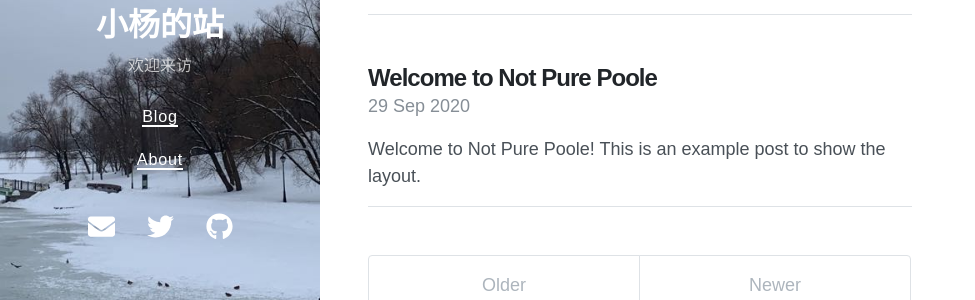
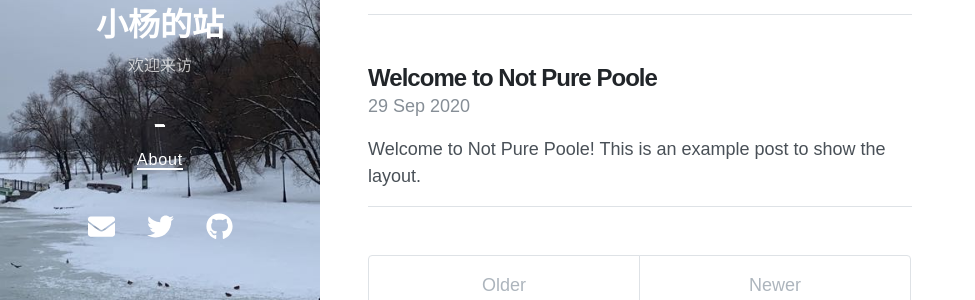
Before and after one commit to Yeither/Yeither.github.io, a Jekyll site: the page built from index.html, in a window 1280 px wide. Shown: the part 373-673 px from the top of the page, without its empty margins (0-975 px from the left). Built offline with Jekyll 4.4.1, drawn with Linux system fonts in a browser that asks for light colours; nearby versions of some CDN libraries; the list of posts is cut into pages by our own code.

Commit message:
Update navigation.yml

```diff
--- a/_data/navigation.yml
+++ b/_data/navigation.yml
@@ -1,4 +1,4 @@
-- title: Blog
+- title: _
   url: /
 - title: About
   url: /about/
```
